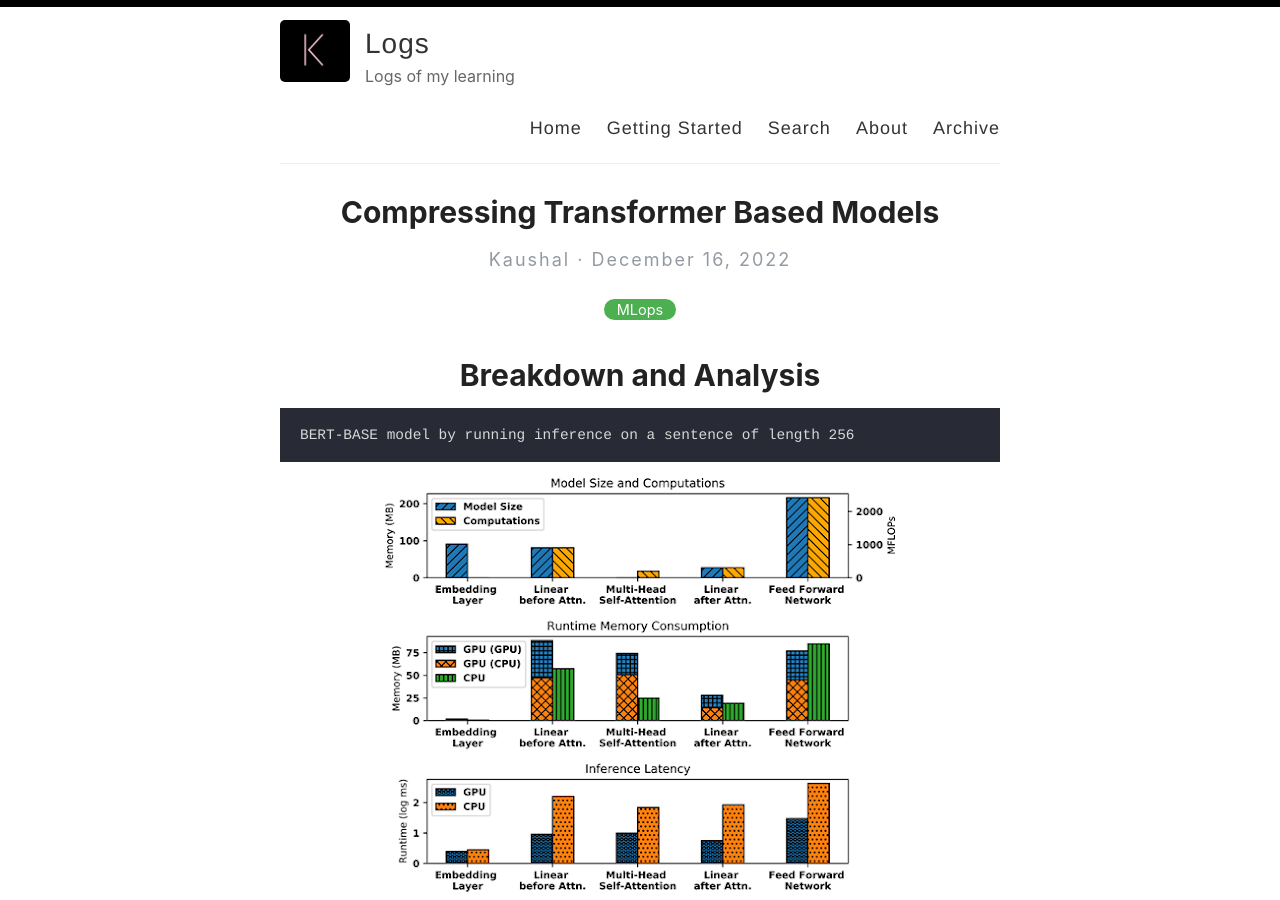
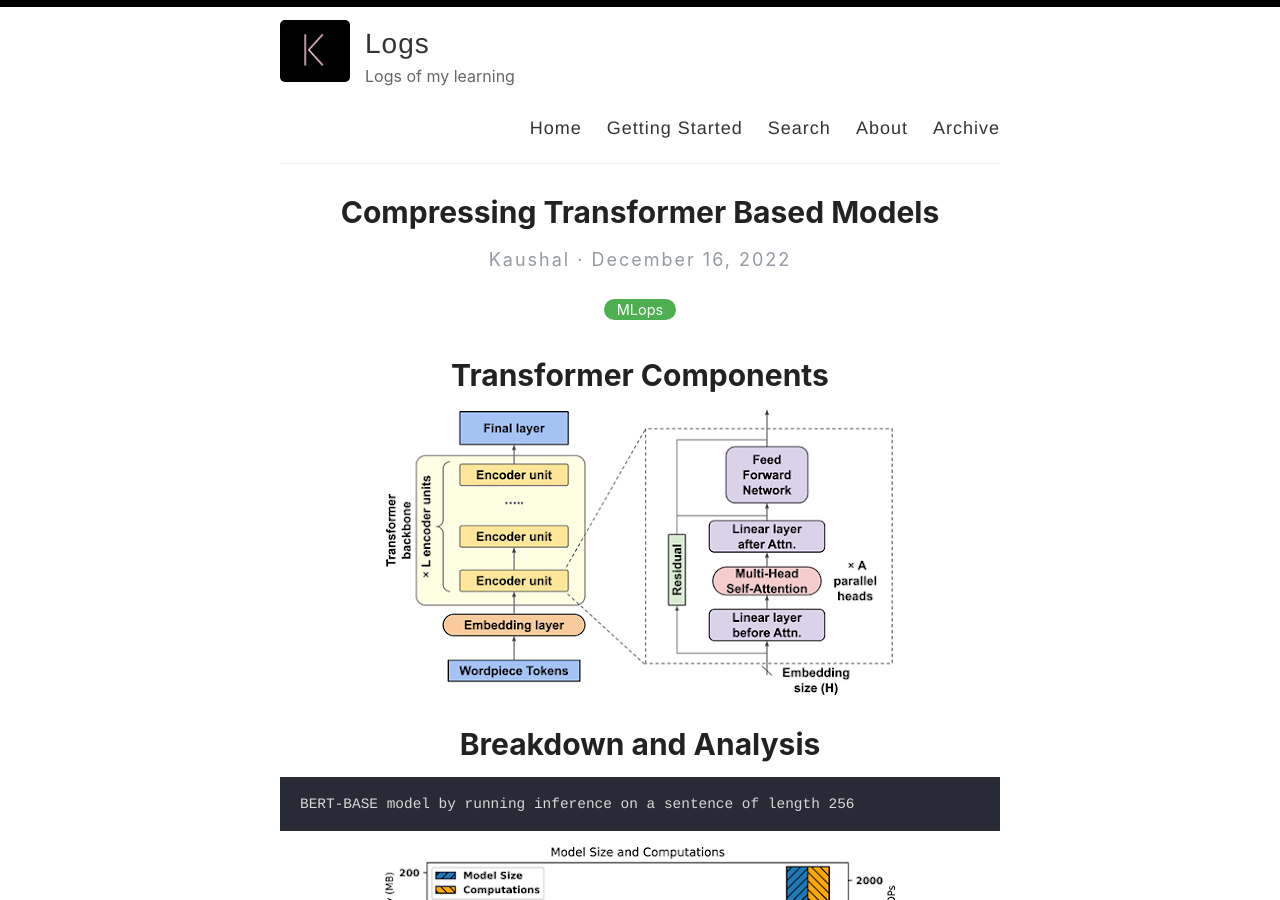
Before and after one commit to kforcodeai/k-for-code.github.io, a Jekyll site: the page built from _posts/2022-12-16-Compress.md, in a window 1280 px wide and 900 px high. Built offline with Jekyll 4.4.1, drawn with Linux system fonts in a browser that asks for light colours; our own code applies the rules of GitHub Pages for plain Markdown files.

Commit message:
Update 2022-12-16-Compress.md

```diff
--- a/_posts/2022-12-16-Compress.md
+++ b/_posts/2022-12-16-Compress.md
@@ -6,10 +6,11 @@ classes: wide
 excerpt: Literature Review of Compressing BERT.
 header:
   og_image: /images/bert_components.png
-  teaser: "/images/layers_mem_compute_analysis.png"
+  teaser: /images/bert_components.png
 ---
+# Transformer Components
 
-
+![Encoder Transformer](/images/bert_components.png)
 
 
 # Breakdown and Analysis
```
